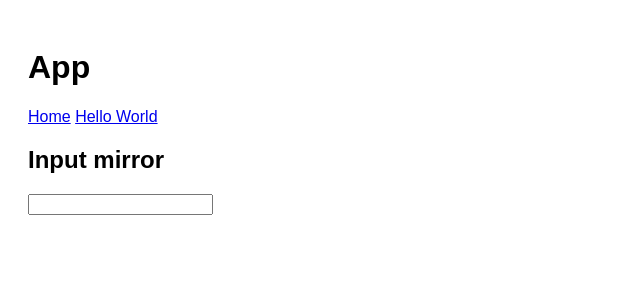
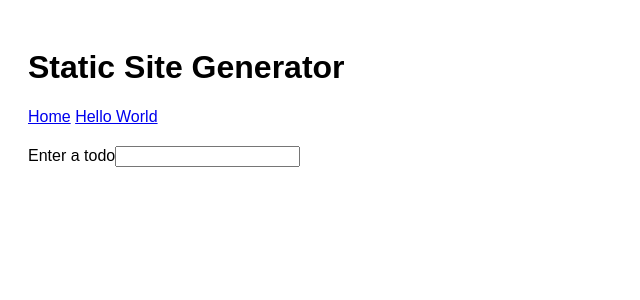
Before and after one commit to cullenjett/react-static-boilerplate, a React app: page / in a window 1280 px wide. Shown: the top 300 px of the page, without its empty margins (0-640 px from the left). Built offline with nearby package versions, Linux system fonts and the light colour scheme; the HTML template or start-up script is replaced by a standard one.

Commit message:
add a simple todo list component

```diff
--- a/src/App.js
+++ b/src/App.js
@@ -1,41 +1,33 @@
-import React, { useState } from 'react';
+import React from 'react';
 import { Link, Router } from '@reach/router';
+
+import { TodoList } from './TodoList';
 
 export const App = () => {
   console.log('hello from <App />');
 
   return (
-    <div>
-      <h1>App</h1>
+    <main>
+      <header style={{ marginBottom: '20px' }}>
+        <h1>Static Site Generator</h1>
 
-      <nav>
-        <Link to="/">Home</Link> <Link to="hello-world">Hello World</Link>
-      </nav>
+        <nav>
+          <Link to="/">Home</Link> <Link to="hello-world">Hello World</Link>
+        </nav>
+      </header>
 
       <Router>
-        <InputMirror path="/" default />
-        <Page path="hello-world" />
+        <TodoList path="/" default />
+        <HelloPage path="hello-world" />
       </Router>
-    </div>
+    </main>
   );
 };
 
-function InputMirror() {
-  const [inputValue, setInputValue] = useState('');
-
+function HelloPage({ uri }) {
   return (
-    <div>
-      <h2>Input mirror</h2>
-      <input
-        type="text"
-        value={inputValue}
-        onChange={e => setInputValue(e.target.value)}
-      />
-      <p>{inputValue}</p>
-    </div>
+    <p>
+      Hello from <code>{uri}</code>
+    </p>
   );
 }
-
-function Page({ path }) {
-  return <h2>Hello from {path}</h2>;
-}
--- /dev/null
+++ b/src/TodoList.js
@@ -0,0 +1,32 @@
+import React, { Fragment, useState } from 'react';
+
+export const TodoList = () => {
+  const [inputValue, setInputValue] = useState('');
+  const [todos, setTodos] = useState([]);
+
+  function handleSubmit(e) {
+    e.preventDefault();
+    setTodos(oldTodos => [inputValue, ...oldTodos]);
+    setInputValue('');
+  }
+
+  return (
+    <Fragment>
+      <form onSubmit={handleSubmit}>
+        <label htmlFor="todo">Enter a todo</label>
+        <input
+          type="text"
+          id="todo"
+          value={inputValue}
+          onChange={e => setInputValue(e.target.value)}
+        />
+      </form>
+
+      <ul>
+        {todos.map((todo, i) => (
+          <li key={i}>{todo}</li>
+        ))}
+      </ul>
+    </Fragment>
+  );
+};
```
Also changed, not shown: 1 other file (tests, documents, lock files or other folders).
